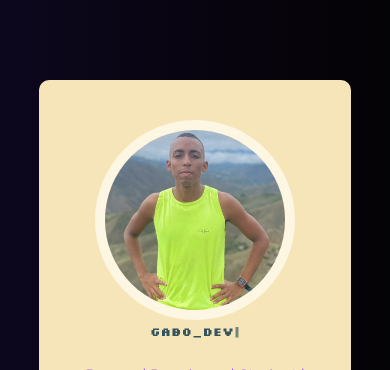
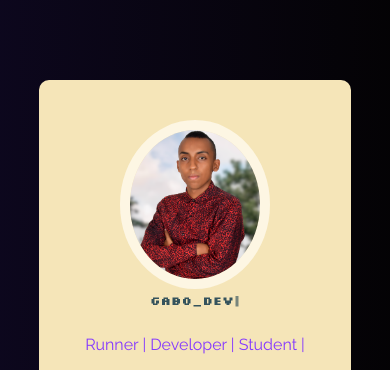
Before and after one commit to gabrielsanchez16/Portfolio-gabodev, a plain HTML site: page about.html in a window 390 px wide. Shown: the top 370 px of the page. Drawn offline with nearby package versions, Linux system fonts and the light colour scheme.

Commit message:
change foto perfil

```diff
--- a/about.html
+++ b/about.html
@@ -165,7 +165,7 @@
         data-aos-easing="ease-out-cubic"
         data-aos-duration="2000" class="about-me">
 
-            <img  src="./src/img/gabriel.jpeg" alt="foto gabriel">
+            <img  src="./src/img/fotoperfil2.png" alt="foto gabriel">
             <h1><span class="typed"></span></h1>
 
 
--- a/src/css/index.css
+++ b/src/css/index.css
@@ -904,6 +904,9 @@ font-family: 'Silkscreen', cursive;
   .about-me{
     height: 70rem;
   }
+  .about-me img {
+    width: 15rem;
+  }
   .about-me h1 {
     font-size: 1.2rem;
   }
```
Also changed, not shown: index.html (+1 -1 lines).
